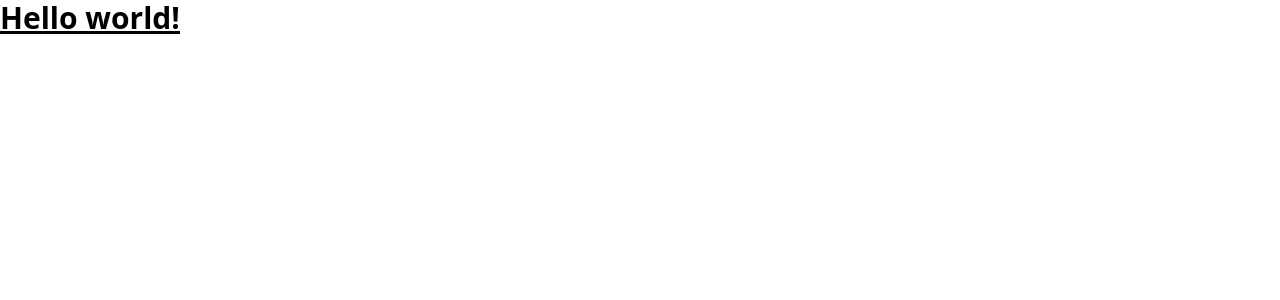
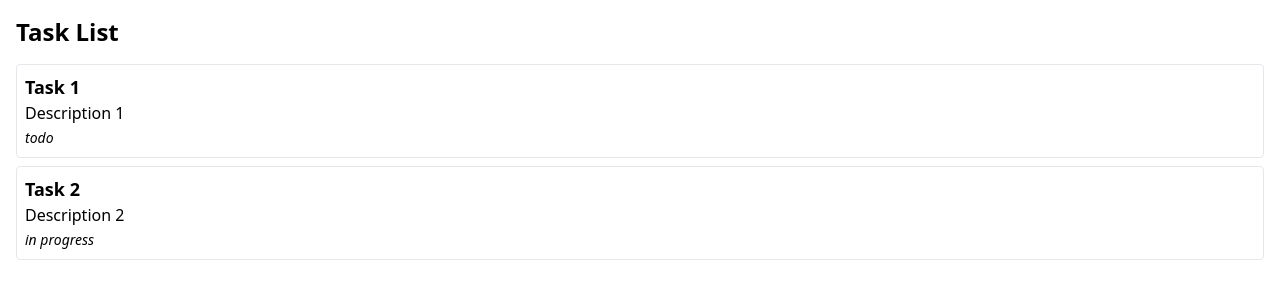
Before and after one commit to Hayat-Talaat/crud-operations-vue3, a Vue app: page / in a window 1280 px wide. Shown: the top 300 px of the page. Built offline with nearby package versions, Linux system fonts and the light colour scheme; data requests are answered from the project's data file.

Commit message:
Set up task management app with Vue 3, TypeScript, Vuex, Tailwind, and models

```diff
--- /dev/null
+++ b/db.json
@@ -0,0 +1,16 @@
+{
+  "tasks": [
+    {
+      "id": 1,
+      "title": "Task 1",
+      "description": "Description 1",
+      "status": "todo"
+    },
+    {
+      "id": 2,
+      "title": "Task 2",
+      "description": "Description 2",
+      "status": "in progress"
+    }
+  ]
+}
--- a/src/App.vue
+++ b/src/App.vue
@@ -1,3 +1,13 @@
 <template>
-  <h1 class="text-3xl font-bold underline">Hello world!</h1>
+  <TaskList />
 </template>
+
+<script lang="ts">
+import TaskList from "./components/TaskList.vue";
+
+export default {
+  components: {
+    TaskList,
+  },
+};
+</script>
--- a/src/components/HelloWorld.vue
+++ /dev/null
@@ -1,41 +0,0 @@
-<script setup lang="ts">
-import { ref } from 'vue'
-
-defineProps<{ msg: string }>()
-
-const count = ref(0)
-</script>
-
-<template>
-  <h1>{{ msg }}</h1>
-
-  <div class="card">
-    <button type="button" @click="count++">count is {{ count }}</button>
-    <p>
-      Edit
-      <code>components/HelloWorld.vue</code> to test HMR
-    </p>
-  </div>
-
-  <p>
-    Check out
-    <a href="https://vuejs.org/guide/quick-start.html#local" target="_blank"
-      >create-vue</a
-    >, the official Vue + Vite starter
-  </p>
-  <p>
-    Learn more about IDE Support for Vue in the
-    <a
-      href="https://vuejs.org/guide/scaling-up/tooling.html#ide-support"
-      target="_blank"
-      >Vue Docs Scaling up Guide</a
-    >.
-  </p>
-  <p class="read-the-docs">Click on the Vite and Vue logos to learn more</p>
-</template>
-
-<style scoped>
-.read-the-docs {
-  color: #888;
-}
-</style>
--- /dev/null
+++ b/src/components/TaskList.vue
@@ -0,0 +1,25 @@
+<template>
+  <div class="p-4">
+    <h1 class="text-2xl font-bold mb-4">Task List</h1>
+    <div v-for="task in tasks" :key="task.id" class="p-2 border rounded mb-2">
+      <h2 class="text-lg font-semibold">{{ task.title }}</h2>
+      <p>{{ task.description }}</p>
+      <span class="italic text-sm">{{ task.status }}</span>
+    </div>
+  </div>
+</template>
+
+<script setup lang="ts">
+import { computed, onMounted } from "vue";
+import { useStore } from "vuex";
+
+const store = useStore();
+
+// Dispatch the fetchTasks action when the component is mounted
+onMounted(() => {
+  store.dispatch("fetchTasks");
+});
+
+// Use a computed property to retrieve tasks from the Vuex store
+const tasks = computed(() => store.getters.tasks);
+</script>
--- /dev/null
+++ b/src/store/index.ts
@@ -0,0 +1,27 @@
+import { createStore, Store } from "vuex";
+import { Task } from "../types/task";
+
+interface State {
+  tasks: Task[];
+}
+
+export default createStore<State>({
+  state: {
+    tasks: [],
+  },
+  mutations: {
+    setTasks(state: State, tasks: Task[]) {
+      state.tasks = tasks;
+    },
+  },
+  actions: {
+    async fetchTasks({ commit }: { commit: Store<State>["commit"] }) {
+      const response = await fetch("http://localhost:3000/tasks");
+      const tasks: Task[] = await response.json();
+      commit("setTasks", tasks);
+    },
+  },
+  getters: {
+    tasks: (state: State) => state.tasks,
+  },
+});
--- /dev/null
+++ b/src/types/task.ts
@@ -0,0 +1,6 @@
+export interface Task {
+  id: number;
+  title: string;
+  description: string;
+  status: "todo" | "in progress" | "done";
+}
```
Also changed, not shown: package.json (+6 -1 lines), src/main.ts (+5 -4 lines), .eslintrc.js (added), 1 other file (tests, documents, lock files or other folders).
